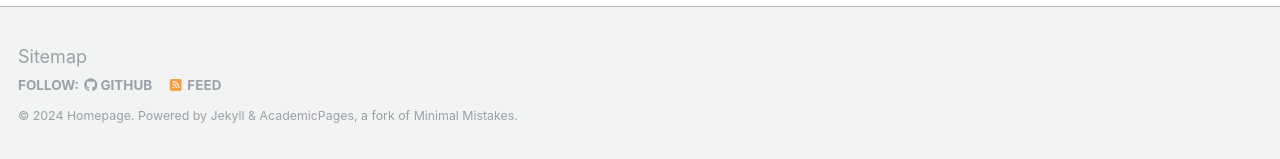
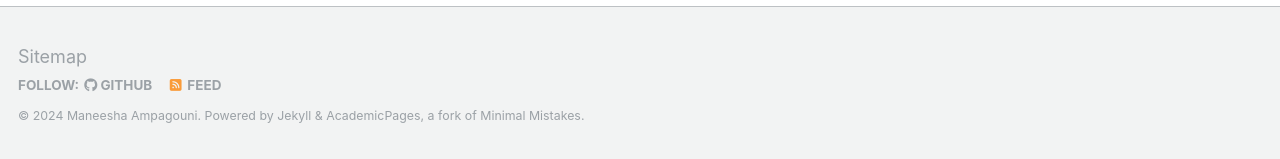
Before and after one commit to ManeeshaAmpagouni/maneeshaampagouni.github.io, a Jekyll site: the page built from _pages/about.md, in a window 1280 px wide. Shown: the part 738-897 px from the top of the page. Built offline with Jekyll 4.4.1, drawn with Linux system fonts in a browser that asks for light colours; some web fonts are replaced.

Commit message:
Copyright edit

```diff
--- a/_config.yml
+++ b/_config.yml
@@ -10,7 +10,7 @@
 locale                   : "en-US"
 title                    : "Maneesha Ampagouni"
 title_separator          : "-"
-name                     : &name "Homepage"
+name                     : &name "Maneesha Ampagouni"
 description              : &description "personal description"
 url                      : https://maneeshaampagouni.github.io # the base hostname & protocol for your site e.g. "https://mmistakes.github.io"
 baseurl                  : "" # the subpath of your site, e.g. "/blog"
```
Also changed, not shown: 1 other file.
